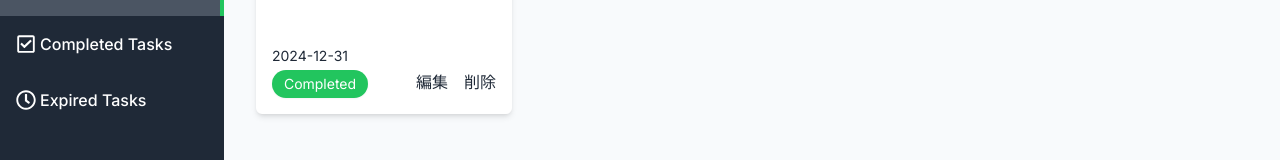
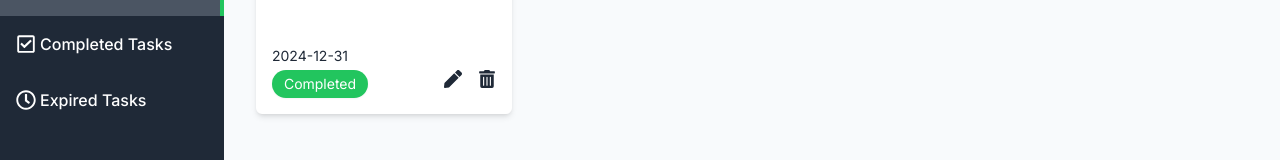
Before and after one commit to kenkenpa198/practice-nextjs-tasks, a Next.js app: page / in a window 1280 px wide. Shown: the part 200-360 px from the top of the page. Built offline with nearby package versions, Linux system fonts and the light colour scheme.

Commit message:
add TaskCardButtons

```diff
--- a/src/components/TaskCard/TaskCard.tsx
+++ b/src/components/TaskCard/TaskCard.tsx
@@ -1,3 +1,6 @@
+import TaskDeleteButton from './TaskDeleteButton/TaskDeleteButton';
+import TaskEditButton from './TaskEditButton/TaskEditButton';
+
 const TaskCard = () => {
   return (
     <div className="flex h-52 w-64 flex-col justify-between rounded-md bg-white p-4 shadow-md">
@@ -14,8 +17,8 @@
             {true ? 'Completed' : 'Incomplete'}
           </div>
           <div className="flex gap-4">
-            <div>編集</div>
-            <div>削除</div>
+            <TaskEditButton id={'1'} />
+            <TaskDeleteButton id={'1'} />
           </div>
         </div>
       </div>
--- /dev/null
+++ b/src/components/TaskCard/TaskDeleteButton/TaskDeleteButton.tsx
@@ -0,0 +1,20 @@
+import { FaTrashAlt } from 'react-icons/fa';
+
+interface TaskDeleteButtonProps {
+  id: string;
+}
+
+const TaskDeleteButton: React.FC<TaskDeleteButtonProps> = ({ id }) => {
+  return (
+    <form action="">
+      <button
+        type="submit"
+        className="cursor-pointer text-lg hover:text-gray-700"
+      >
+        <FaTrashAlt />
+      </button>
+    </form>
+  );
+};
+
+export default TaskDeleteButton;
--- /dev/null
+++ b/src/components/TaskCard/TaskEditButton/TaskEditButton.tsx
@@ -0,0 +1,17 @@
+import Link from 'next/link';
+import React from 'react';
+import { FaPen } from 'react-icons/fa';
+
+interface TaskEditButtonProps {
+  id: string;
+}
+
+const TaskEditButton: React.FC<TaskEditButtonProps> = ({ id }) => {
+  return (
+    <Link href={`/edit/${id}`}>
+      <FaPen className="cursor-pointer text-lg hover:text-gray-700" />
+    </Link>
+  );
+};
+
+export default TaskEditButton;
```
